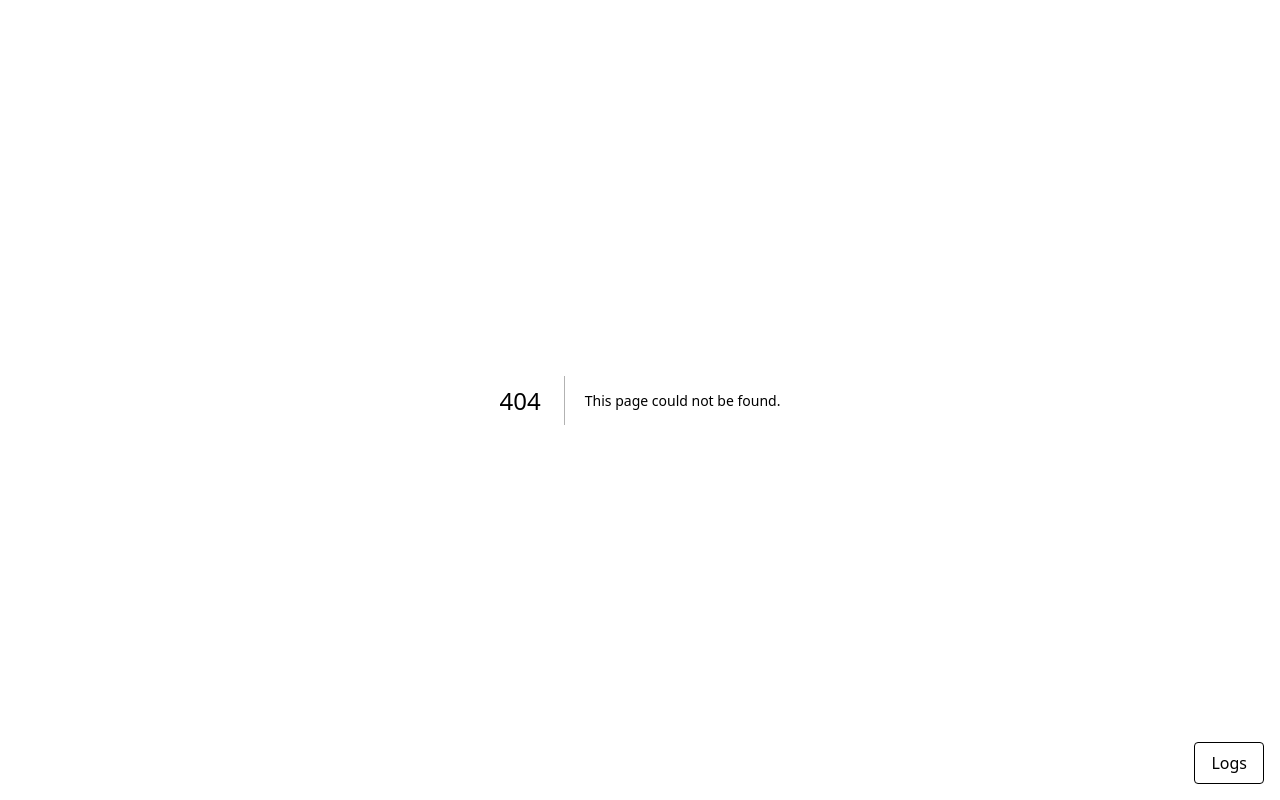
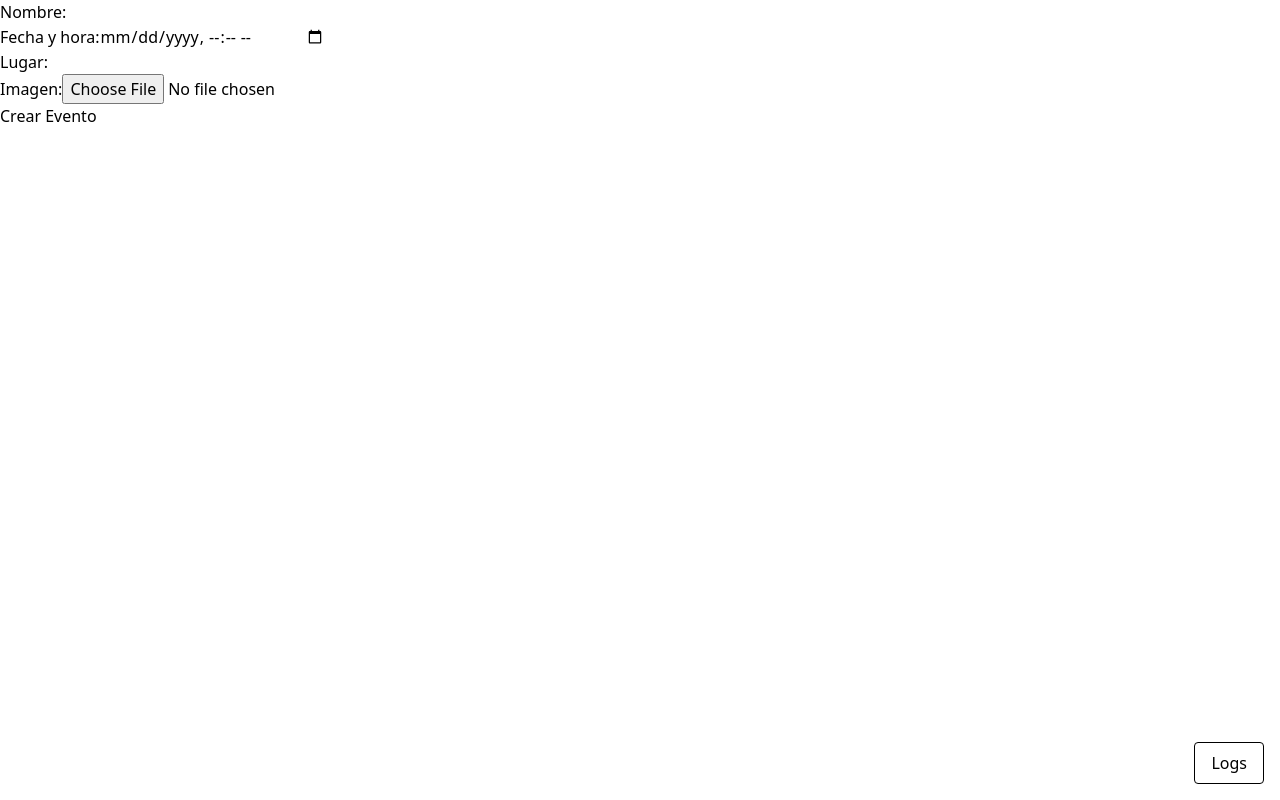
Before and after one commit to bec-ky/Parcial, a Next.js app: page /crear in a window 1280 px wide. Before the commit this address had no page. Built offline with nearby package versions, Linux system fonts and the light colour scheme.

Commit message:
cloudinary

```diff
--- /dev/null
+++ b/app/api/eventos/route.ts
@@ -0,0 +1,74 @@
+import { NextResponse } from "next/server";
+import Evento from "@/models/Evento";
+import { connectDB } from "@/lib/mongodb";
+import cloudinary from "@/lib/cloudinary";
+
+export async function GET() {
+  try {
+    await connectDB();
+    const eventos = await Evento.find({});
+    return NextResponse.json(eventos);
+  } catch (error) {
+    console.error("Error al obtener eventos:", error);
+    return NextResponse.json(
+      { error: "Error al obtener eventos" },
+      { status: 500 }
+    );
+  }
+}
+
+export async function POST(req: Request) {
+  try {
+    await connectDB();
+    const formData = await req.formData();
+    const nombre = formData.get("nombre") as string;
+    const timestamp = formData.get("timestamp") as string;
+    const lugar = formData.get("lugar") as string;
+    const organizador = formData.get("organizador") as string;
+    const imagen = formData.get("imagen") as File;
+
+    if (!imagen) {
+      return NextResponse.json(
+        { error: "No se ha proporcionado una imagen" },
+        { status: 400 }
+      );
+    }
+
+    const bytes = await imagen.arrayBuffer();
+    const buffer = Buffer.from(bytes);
+
+    const response = await new Promise((resolve, reject) => {
+      cloudinary.uploader
+        .upload_stream({ resource_type: "image" }, (error, result) => {
+          if (error) {
+            reject(error);
+          } else {
+            resolve(result);
+          }
+        })
+        .end(buffer);
+    });
+
+    const imagenUrl = (response as { secure_url: string }).secure_url;
+
+    // Crea el evento con la URL de imagen correcta
+    const evento = new Evento({
+      nombre,
+      timestamp,
+      lugar,
+      lat: 0,
+      lon: 0,
+      organizador,
+      imagen: imagenUrl,
+    });
+
+    await evento.save();
+    return NextResponse.json(evento, { status: 201 });
+  } catch (error) {
+    console.error("Error al crear el evento:", error);
+    return NextResponse.json(
+      { error: "Error al crear el evento" },
+      { status: 500 }
+    );
+  }
+}
--- /dev/null
+++ b/app/crear/page.tsx
@@ -0,0 +1,75 @@
+'use client';
+
+import { useState } from 'react';
+import { useRouter } from 'next/navigation';
+import { getSession } from 'next-auth/react';
+
+const CrearEvento = () => {
+  const [nombre, setNombre] = useState('');
+  const [timestamp, setTimestamp] = useState('');
+  const [lugar, setLugar] = useState('');
+  const [imagen, setImagen] = useState<File | null>(null);
+  const router = useRouter();
+
+  const handleSubmit = async (e: React.FormEvent) => {
+    e.preventDefault();
+    try {
+      const session = await getSession();
+      if (!session) {
+        console.error('No hay sesión activa');
+        return;
+      }
+
+      const formData = new FormData();
+      formData.append('nombre', nombre);
+      formData.append('timestamp', timestamp);
+      formData.append('lugar', lugar);
+      if (session.user && session.user.email) {
+        formData.append('organizador', session.user.email);
+      } else {
+        console.error('El usuario no tiene un email válido');
+        return;
+      }
+      if (imagen) {
+        formData.append('imagen', imagen);
+      }
+
+      const res = await fetch('/api/eventos', {
+        method: 'POST',
+        body: formData,
+      });
+
+      if (res.ok) {
+        router.push('/');
+      } else {
+        console.error('Error al crear el evento');
+      }
+    } catch (error) {
+      console.error('Error al crear el evento', error);
+    }
+  };
+
+  return (
+    <form onSubmit={handleSubmit}>
+      <div>
+        <label>Nombre:</label>
+        <input type="text" value={nombre} onChange={(e) => setNombre(e.target.value)} required />
+      </div>
+      <div>
+        <label>Fecha y hora:</label>
+        <input type="datetime-local" value={timestamp} onChange={(e) => setTimestamp(e.target.value)} required />
+      </div>
+      <div>
+        <label>Lugar:</label>
+        <input type="text" value={lugar} onChange={(e) => setLugar(e.target.value)} required />
+      </div>
+      <div>
+        <label>Imagen:</label>
+        <input type="file" onChange={(e) => setImagen(e.target.files?.[0] || null)} required />
+      </div>
+      <button type="submit">Crear Evento</button>
+    </form>
+  );
+};
+
+export default CrearEvento;
--- /dev/null
+++ b/lib/cloudinary.ts
@@ -0,0 +1,9 @@
+import { v2 as cloudinary } from 'cloudinary';
+
+cloudinary.config({
+  cloud_name: process.env.CLOUDINARY_CLOUD_NAME,
+  api_key: process.env.CLOUDINARY_API_KEY,
+  api_secret: process.env.CLOUDINARY_API_SECRET,
+});
+
+export default cloudinary;
--- /dev/null
+++ b/models/Evento.ts
@@ -0,0 +1,43 @@
+import mongoose from "mongoose";
+
+const EventoSchema = new mongoose.Schema(
+  {
+    nombre: {
+      type: String,
+      required: true,
+    },
+    timestamp: {
+      type: Date,
+      required: true,
+    },
+    lugar: {
+      type: String,
+      required: true,
+    },
+    lat: {
+      type: Number,
+      required: true,
+    },
+    lon: {
+      type: Number,
+      required: true,
+    },
+    organizador: {
+      type: String,
+      required: true,
+    },
+    imagen: {
+      type: String,
+      required: true,
+    },
+  },
+  {
+    versionKey: false,
+    timestamps: true,
+  }
+);
+
+const Evento =
+  mongoose.models?.Evento || mongoose.model("Evento", EventoSchema);
+
+export default Evento;
--- a/package.json
+++ b/package.json
@@ -10,6 +10,7 @@
   },
   "dependencies": {
     "bcryptjs": "^2.4.3",
+    "cloudinary": "^2.5.1",
     "mongoose": "^8.8.4",
     "next": "15.1.0",
     "next-auth": "^4.24.11",
```
Also changed, not shown: 1 other file (tests, documents, lock files or other folders).
